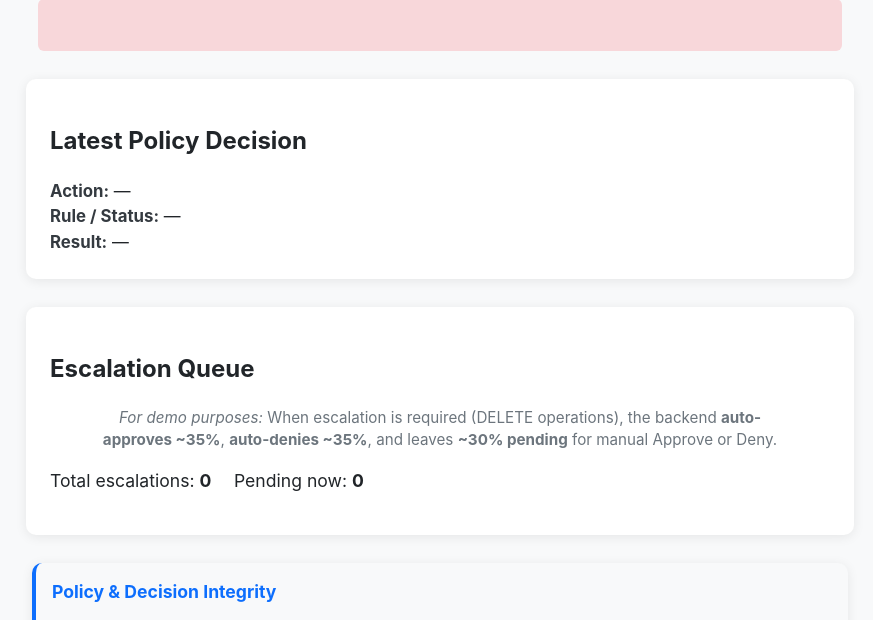
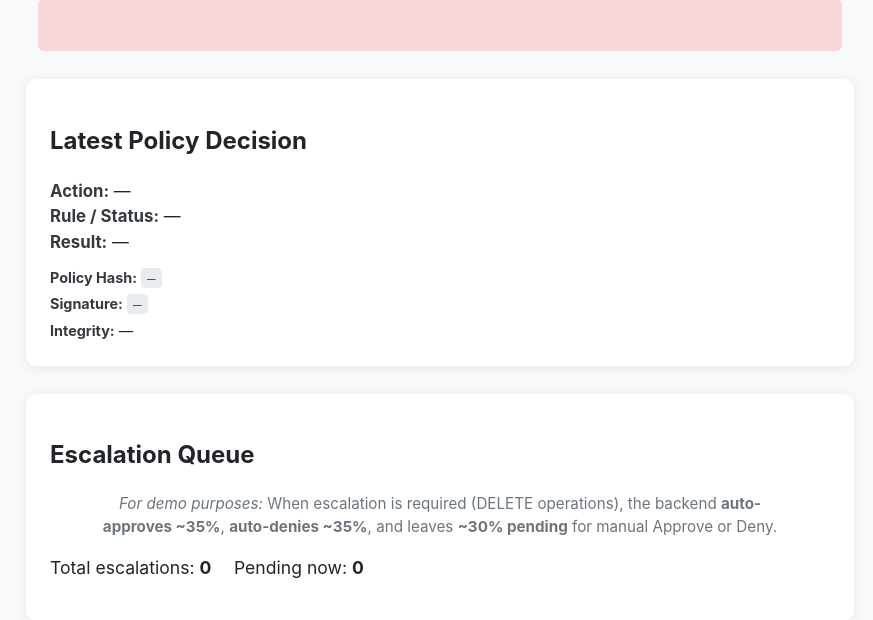
Before and after one commit to babyblueviper1/ai-governance-architecture, a Flask app: page / in a window 1280 px wide. Shown: the part 754-1374 px from the top of the page, without its empty margins (200-1073 px from the left). Run offline with Flask 3, Linux system fonts and the light colour scheme; data that the repository does not hold is empty.

Commit message:
nodes eternal

```diff
--- a/drvl-demo/templates/index.html
+++ b/drvl-demo/templates/index.html
@@ -349,10 +349,26 @@
 
 <div class="panel">
     <h2>Latest Policy Decision</h2>
+
     <div id="decision">
         <div><b>Action:</b> <span id="decAction">—</span></div>
         <div><b>Rule / Status:</b> <span id="decRule">—</span></div>
         <div><b>Result:</b> <span id="decResult">—</span></div>
+
+        <div style="margin-top:12px;font-size:0.9rem;color:#495057;">
+            <b>Policy Hash:</b>
+            <code id="decPolicy" style="background:#e9ecef;padding:2px 6px;border-radius:4px;">—</code>
+        </div>
+
+        <div style="margin-top:4px;font-size:0.9rem;color:#495057;">
+            <b>Signature:</b>
+            <code id="decSig" style="background:#e9ecef;padding:2px 6px;border-radius:4px;">—</code>
+        </div>
+
+        <div style="margin-top:4px;font-size:0.9rem;">
+            <b>Integrity:</b>
+            <span id="decIntegrity">—</span>
+        </div>
     </div>
 </div>
 
```
